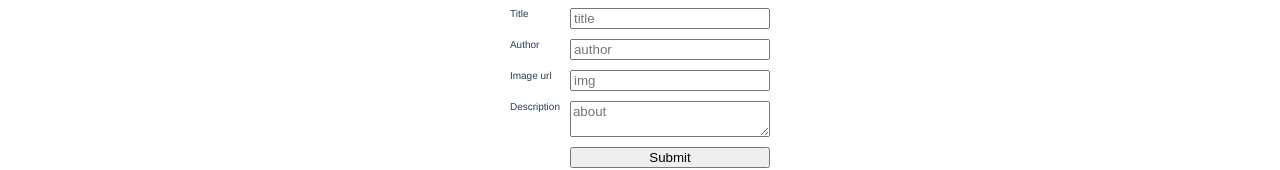
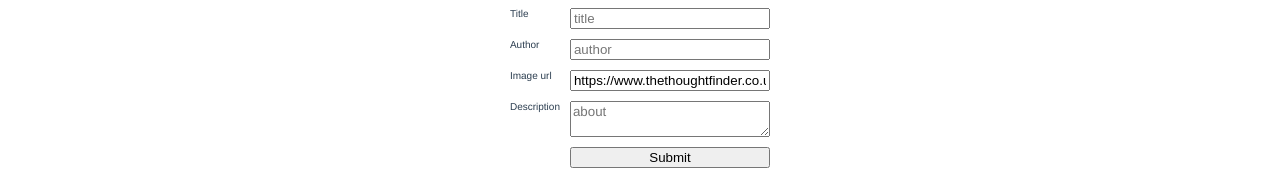
Before and after one commit to tarcea/book-shelf, a Vue app: page / in a window 1280 px wide. Both pictures are taken after a click on the element "add book". Shown: the part 146-316 px from the top of the page. Built offline with nearby package versions, Linux system fonts and the light colour scheme; no server answers; the database is empty.

Commit message:
added default image for a new book if no img is specified

```diff
--- a/src/App.vue
+++ b/src/App.vue
@@ -53,13 +53,13 @@ export default {
         // load fetched books from firebase to localStorage
         localStorage.setItem('books', JSON.stringify(fetchedBooks))
         // update local state
-        this.books = JSON.parse(localStorage.getItem('books')).reverse()
+        this.books = JSON.parse(localStorage.getItem('books'))
         // call getRandomBook for have a book as default to show
         this.getRandomBook();
       })
       } else {
         // if localStorage is not empty, update local state
-        this.books = JSON.parse(localStorage.getItem('books')).reverse()
+        this.books = JSON.parse(localStorage.getItem('books'))
         // and pick a book as default to show
         this.getRandomBook();
       }
--- a/src/components/AddForm.vue
+++ b/src/components/AddForm.vue
@@ -2,13 +2,13 @@
 <div class="form_container">
   <form ref="addForm" class="add_form" @submit="onFormSubmit">
     <label>Title</label>
-    <input type="text" v-model="title" placeholder="title"/>
+    <input type="text" v-model="book.title" placeholder="title"/>
     <label>Author</label>
-    <input type="text" v-model="author" placeholder="author"/>
+    <input type="text" v-model="book.author" placeholder="author"/>
     <label>Image url</label>
-    <input type="text" v-model="img" placeholder="img"/>
+    <input type="text" v-model="book.img"/>
     <label>Description</label>
-    <textarea v-model="about" placeholder="about"></textarea>
+    <textarea v-model="book.about" placeholder="about"></textarea>
     <label></label>
     <input type="submit" value="Submit" class="submit_button">
   </form>
@@ -27,21 +27,23 @@ export default {
         title: '',
         author: '',
         about: '',
-        img: ''
+        img: 'https://www.thethoughtfinder.co.uk/wp-content/uploads/2017/04/BOOK-PLACEHOLDER-3.png'
       }
     }
   },
   methods: {
      onFormChange() {
-      this.book = {...this.book, title:this.title, author:this.author, about:this.about, img:this.img}
+      const { title, author, about, img } = this.book
+      this.book = {...this.book, title, author, about, img}
     },
     clearForm() {
       this.$refs.addForm.reset();
       // console.log(this.$refs.addForm)
     },
     onFormSubmit(e) {
+      const { title, author, about, img } = this.book
       e.preventDefault()
-      this.book = {...this.book, title:this.title, author:this.author, about:this.about, img:this.img}
+      this.book = {...this.book, title, author, about, img}
       this.$emit('submitForm', this.book)
       e.target.reset();
     },
--- a/src/components/Books.vue
+++ b/src/components/Books.vue
@@ -15,7 +15,7 @@ export default {
   props: { books: Array, method: { type: Function }},
   data() {
     return {
-
+      booksReversed: [],
     }
   },
   components: { Book },
@@ -26,6 +26,7 @@ export default {
       this.booksReversed = cloneArray.reverse()
     },
   },
+
 }
 </script>
 
--- a/src/components/SelectedBook.vue
+++ b/src/components/SelectedBook.vue
@@ -1,5 +1,5 @@
 <template>
-  <div class="selected" v-if="book.title">
+  <div class="selected" v-if="book.img">
     <div v-if="admin" class="admin_menu">
       <div class="admin_icon">&#x2699; edit</div>
       <div class="admin_icon" @click="deleteMe">&#x2718; delete</div>
@@ -10,7 +10,7 @@
       <!-- </div> -->
       <div class="headers">
         <h3>{{ book.title }}</h3>
-        <p>{{ `by ${book.author}`}}</p>
+        <p>{{ `by ${book.author }`}}</p>
       </div>
     </div>
     <div class="about">
```
